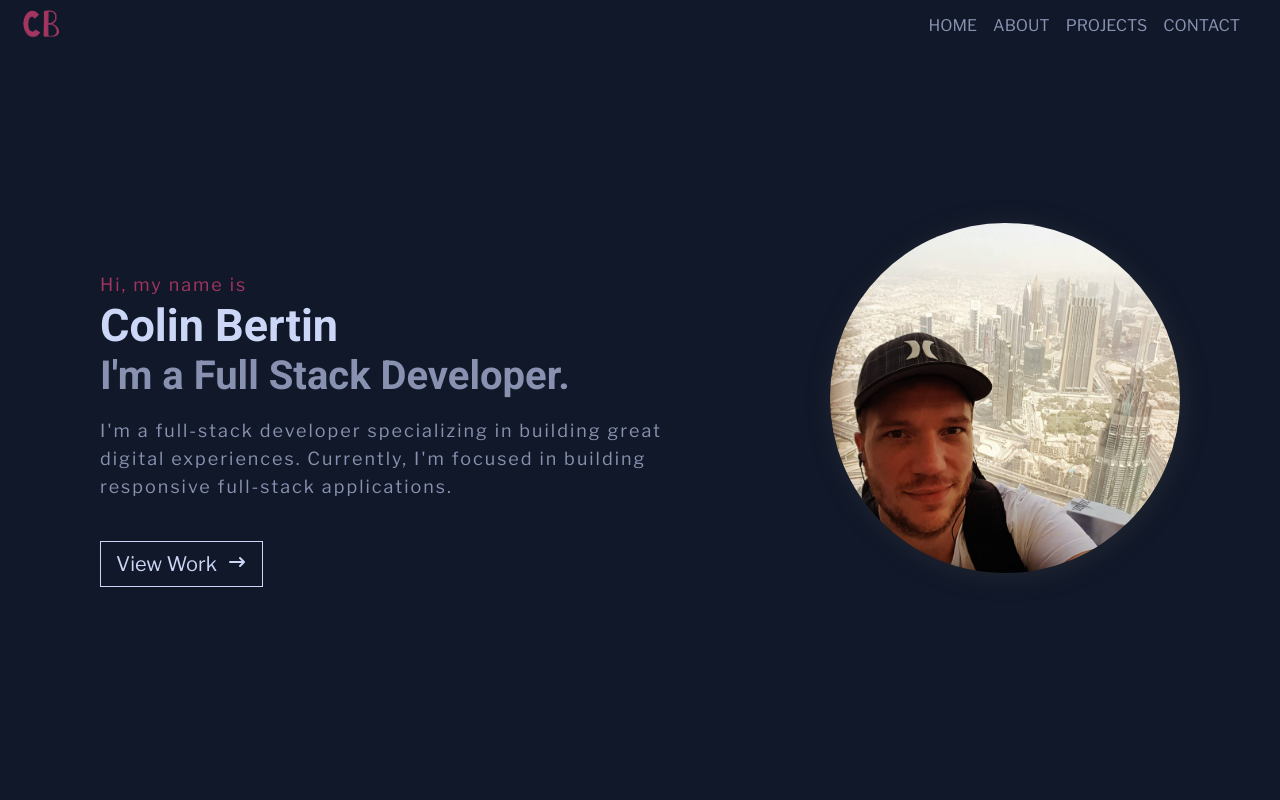
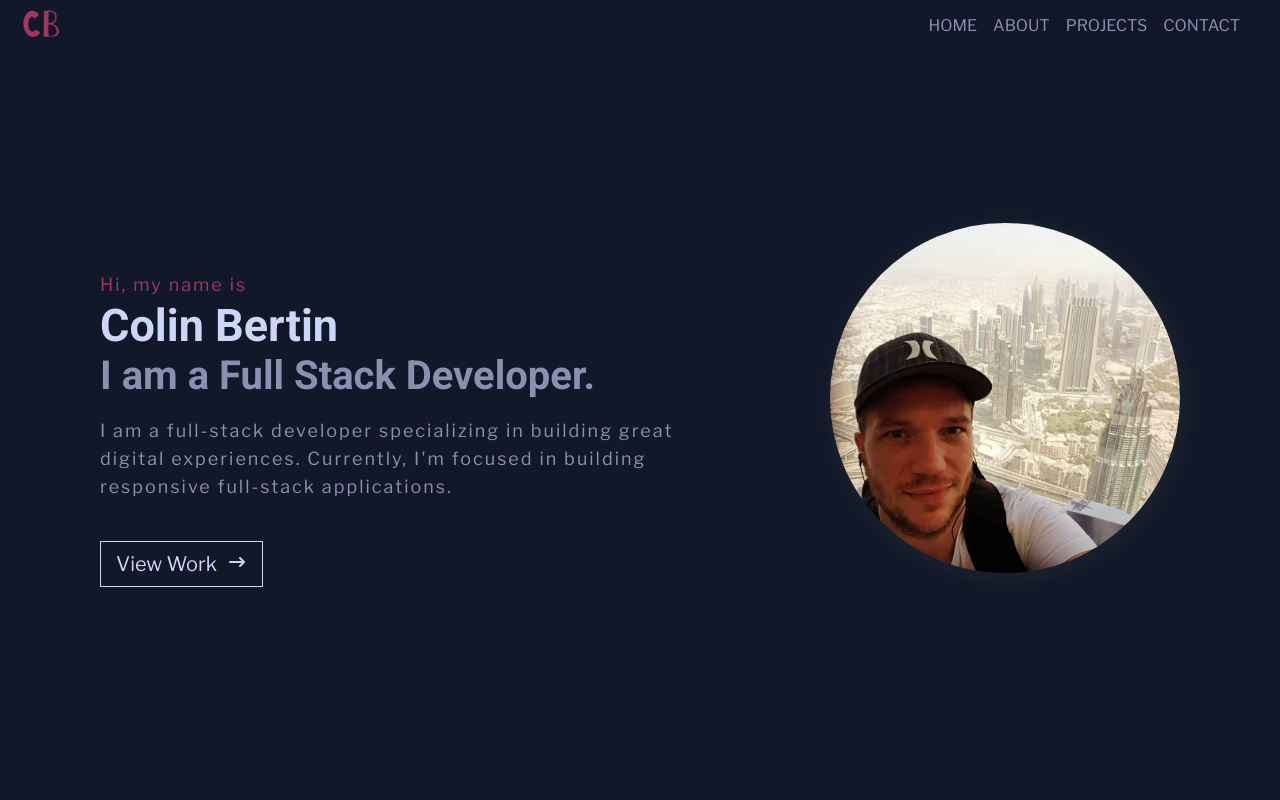
Before and after one commit to ColinBertin/portfolio, a React (Create React App) app: page / in a window 1280 px wide. Shown: the top 800 px of the page. Built offline with nearby package versions, Linux system fonts and the light colour scheme.

Commit message:
corection typo

```diff
--- a/src/components/banner/Banner.jsx
+++ b/src/components/banner/Banner.jsx
@@ -15,8 +15,8 @@ const Banner = () => {
         <div className="banner-intro">
           <p className='banner-pink'>Hi, my name is</p>
           <h1 className='banner-h1'>Colin Bertin</h1>
-          <h2 className='banner-h2'>I'm a Full Stack Developer. </h2>
-          <p className='banner-p-btn'>I'm a full-stack developer specializing in building great digital experiences. Currently, I'm focused in building responsive full-stack applications. </p>
+          <h2 className='banner-h2'>I am a Full Stack Developer. </h2>
+          <p className='banner-p-btn'>I am a full-stack developer specializing in building great digital experiences. Currently, I'm focused in building responsive full-stack applications. </p>
           <Link className='banner-btn' to='projects' smooth={true} duration={500}>
             View Work
             < HiArrowNarrowRight className='btn-arrow' />
```
